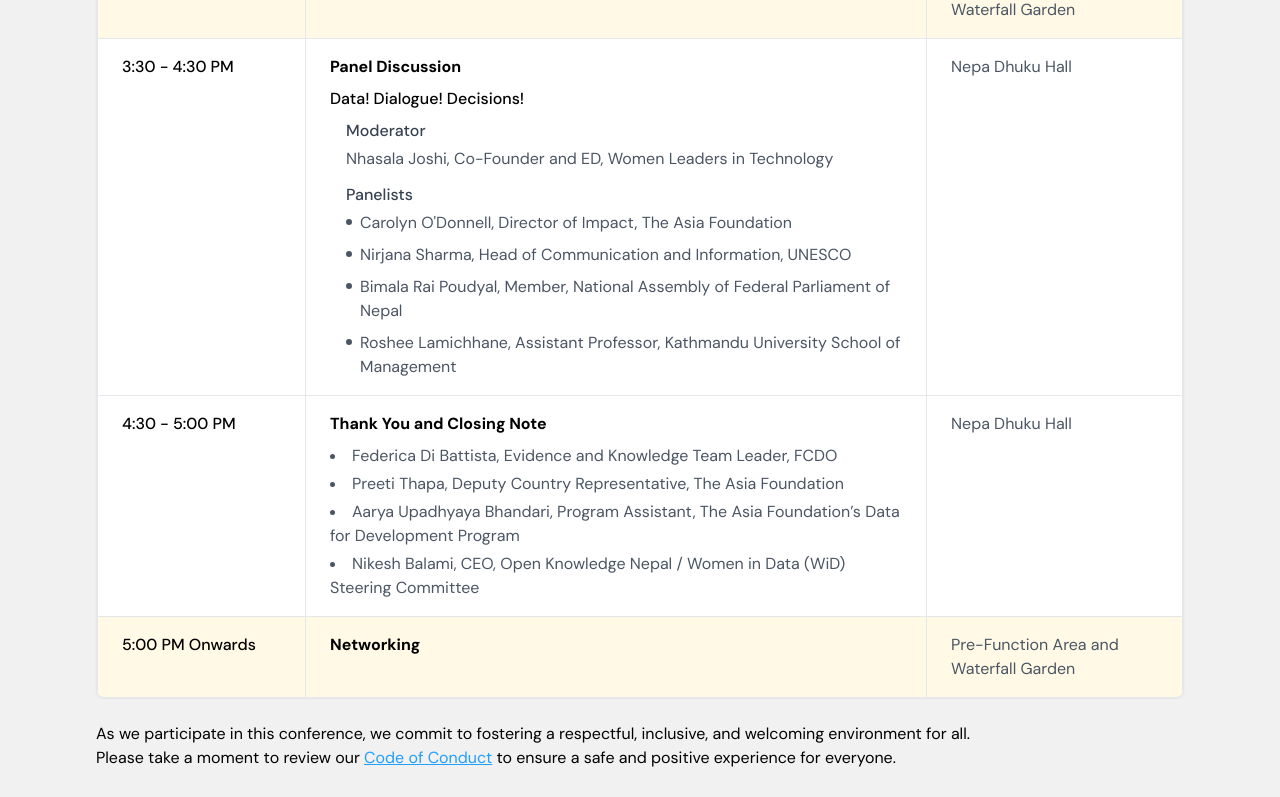
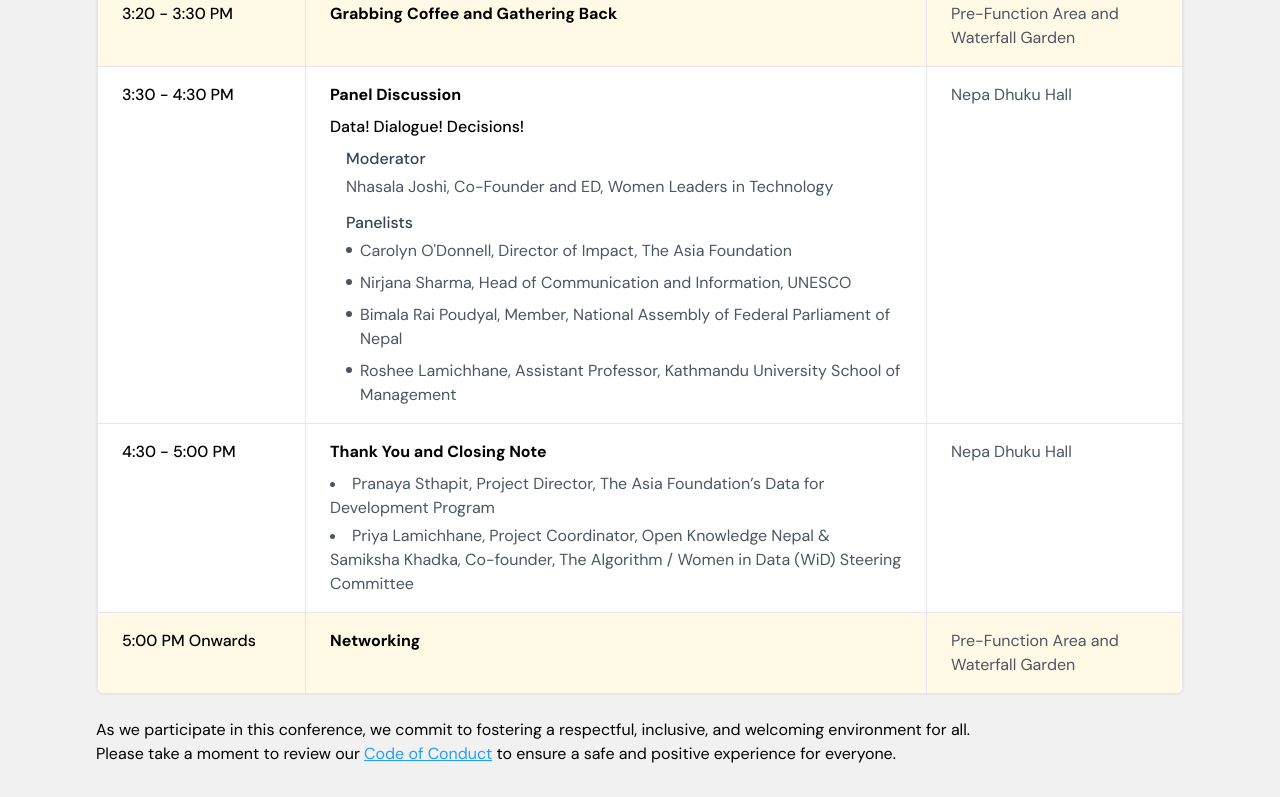
Before and after one commit to openknowledgenp/wid-conference, a Next.js app: page /schedule in a window 1280 px wide. Shown: the part 1986-2783 px from the top of the page. Built offline with nearby package versions, Linux system fonts and the light colour scheme.

Commit message:
welcome and thank speaker updated

```diff
--- a/src/app/schedule/page.jsx
+++ b/src/app/schedule/page.jsx
@@ -79,6 +79,7 @@
       title: "Welcome Remarks",
       location: "Nepa Dhuku Hall",
       items: [
+        "Federica Di Battista, Evidence and Knowledge Team Leader, FCDO",
         "Nhasala Joshi, Women in Data (WiD) Steering Committee",
         "Meghan Nalbo, Country Representative, The Asia Foundation"
       ]
@@ -201,10 +202,8 @@
       title: "Thank You and Closing Note",
       location: "Nepa Dhuku Hall",
       items: [
-        "Federica Di Battista, Evidence and Knowledge Team Leader, FCDO",
-        "Preeti Thapa, Deputy Country Representative, The Asia Foundation",
-        "Aarya Upadhyaya Bhandari, Program Assistant, The Asia Foundation’s Data for Development Program",
-        "Nikesh Balami, CEO, Open Knowledge Nepal / Women in Data (WiD) Steering Committee"
+        "Pranaya Sthapit, Project Director, The Asia Foundation’s Data for Development Program",
+        "Priya Lamichhane, Project Coordinator, Open Knowledge Nepal & Samiksha Khadka, Co-founder, The Algorithm / Women in Data (WiD) Steering Committee"
       ]
     },
     {
```
